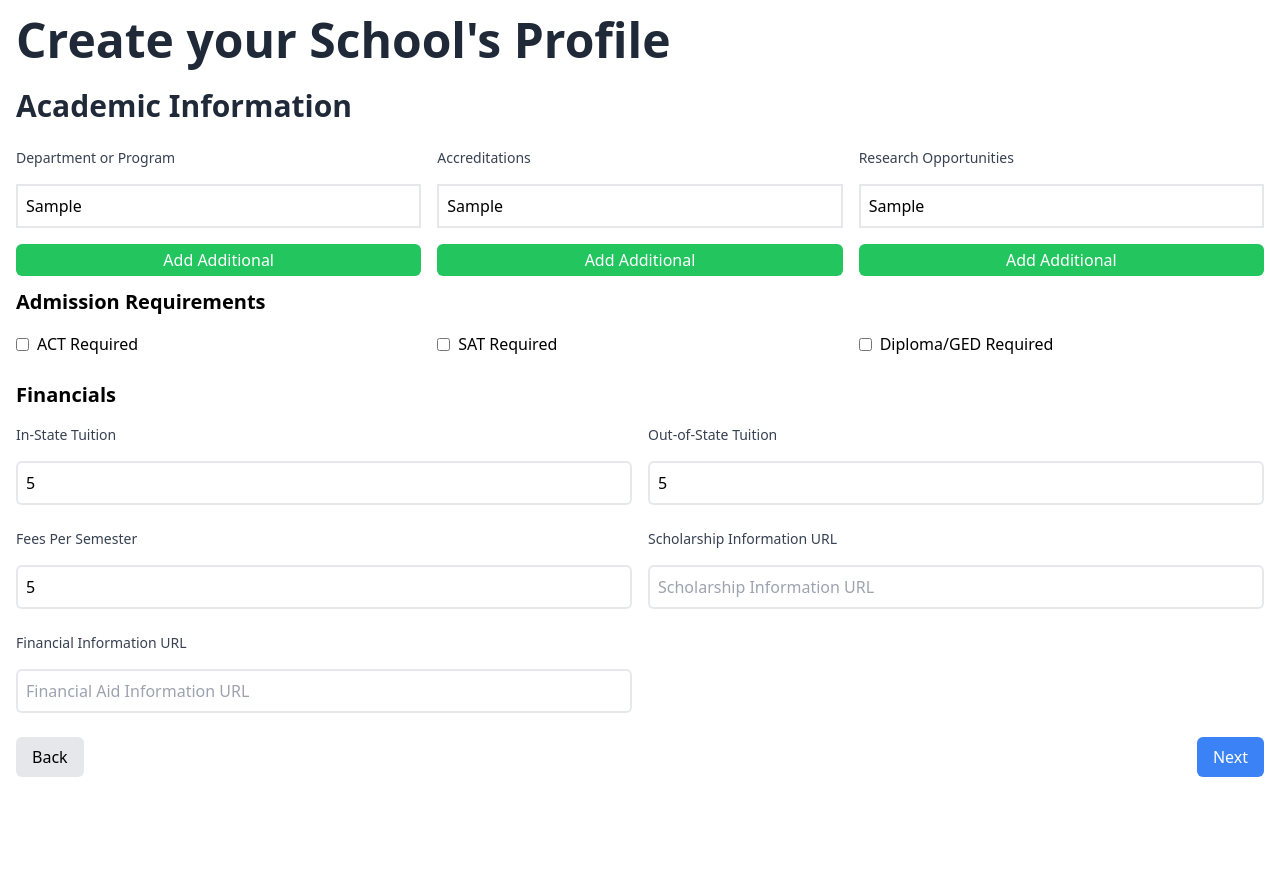
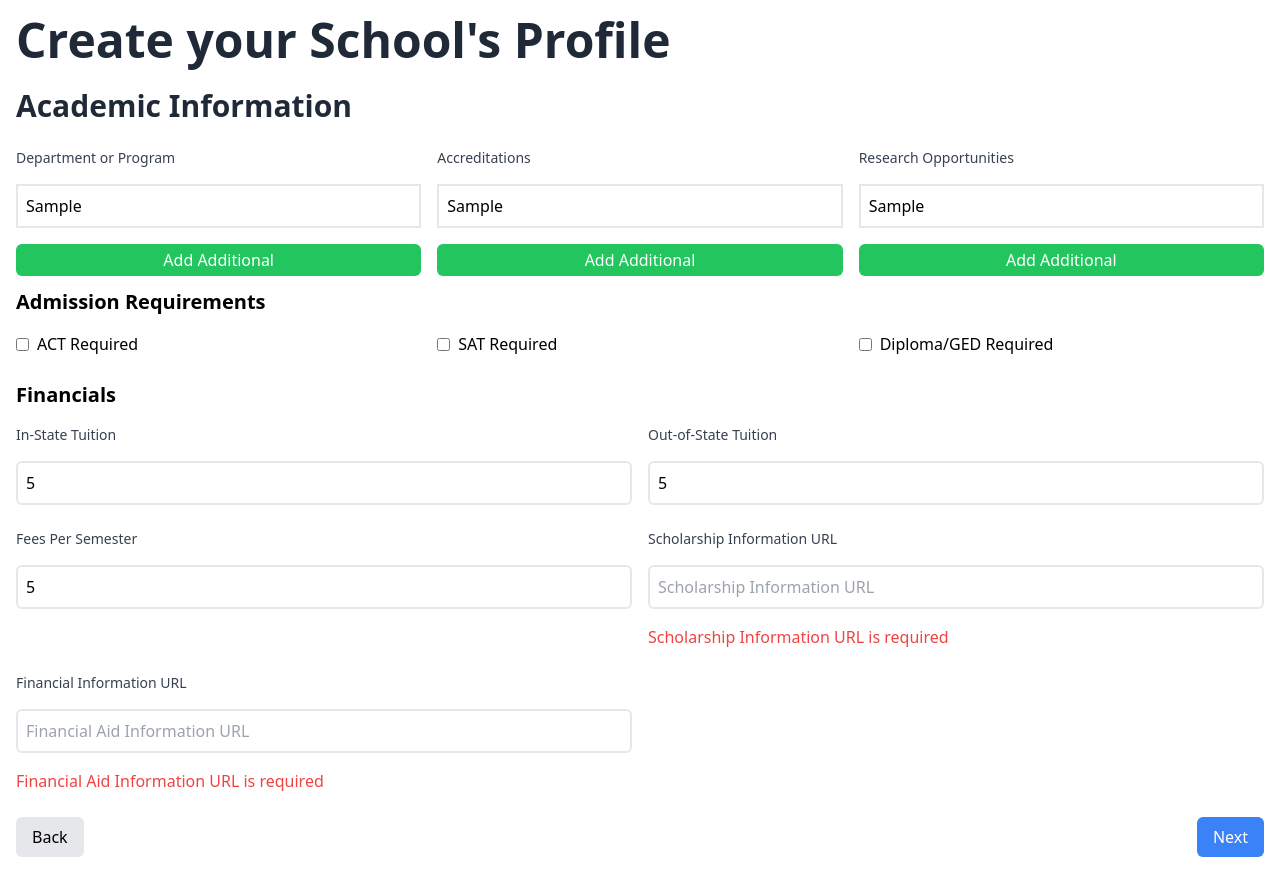
Before and after one commit to Idea2ImpactTechSolutions/prep-intel, a Next.js app in the folder frontend/: page /manager/profile/academic-info in a window 1280 px wide. Both pictures are taken after typing "Sample", "Sample", "Sample", "5", "5", "5" into the empty fields and a click on the button "Next". Before the commit the page ends 800 px from the top, so only its background shows below. Built offline with nearby package versions, Linux system fonts and the light colour scheme; no server answers.

Commit message:
add url validation

```diff
--- a/frontend/app/manager/profile/academic-info/page.tsx
+++ b/frontend/app/manager/profile/academic-info/page.tsx
@@ -57,10 +57,12 @@ const validationSchema = Yup.object().shape({
       "Out-of-state tuition is required"
     ),
     feesPerSemester: Yup.number().required("Fees per semester are required"),
-    // scholarshipInfoURL: Yup.string()
-    //   .required("Scholarship Information URL is required")
-    //   .url("Enter a valid URL"),
-    // financialAidInfoURL: Yup.string().url("Enter a valid URL"),
+    scholarshipInfoURL: Yup.string()
+      .required("Scholarship Information URL is required")
+      .url("Must be a valid URL"),
+    financialAidInfoURL: Yup.string()
+      .required("Financial Aid Information URL is required")
+      .url("Must be a valid URL"),
   }),
   // You can add research opportunities and other sections similarly
 });
@@ -477,7 +479,7 @@ export default function AcademicInfo() {
                     className="border-2 w-full p-2 rounded-md"
                   />
                   <ErrorMessage
-                    name="financials.schoolarshipInfoURL"
+                    name="financials.scholarshipInfoURL"
                     component="div"
                     className="text-red-500"
                   />
@@ -498,7 +500,7 @@ export default function AcademicInfo() {
                     className="border-2 w-full p-2 rounded-md"
                   />
                   <ErrorMessage
-                    name="financials.financeAidInfoURL"
+                    name="financials.financialAidInfoURL"
                     component="div"
                     className="text-red-500"
                   />
```
